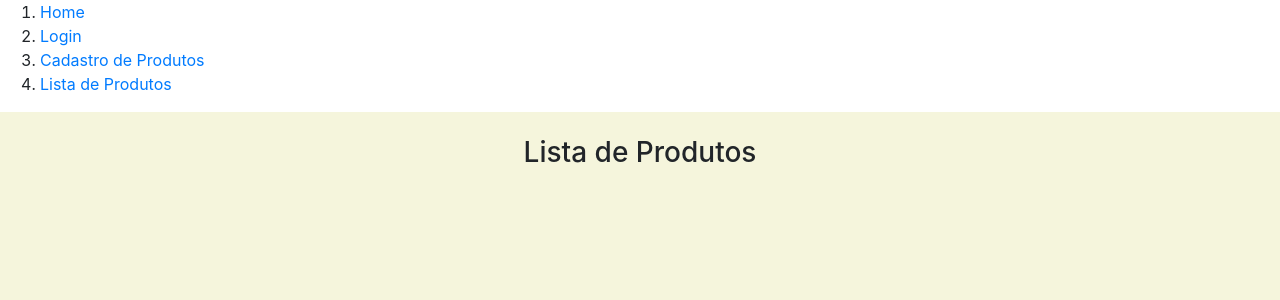
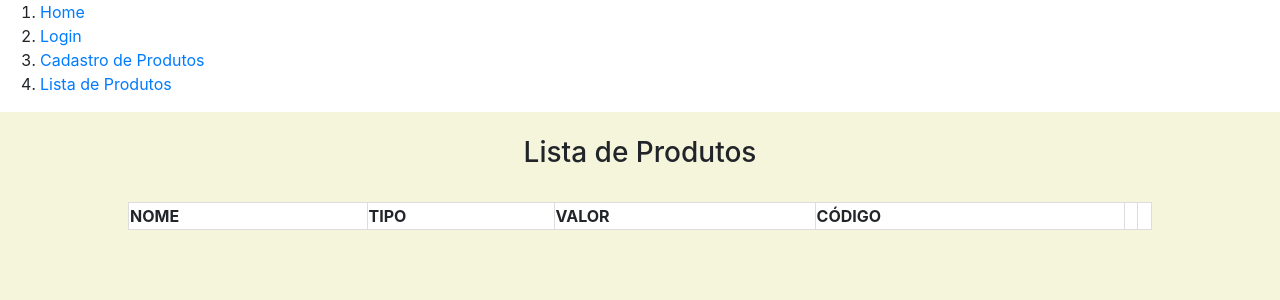
Before and after one commit to fpmatos/controle-de-caixa-1, a React (Create React App) app: page /lista-produtos in a window 1280 px wide. Shown: the top 300 px of the page. Built offline with nearby package versions, Linux system fonts and the light colour scheme.

Commit message:
versão-1.3

```diff
--- a/src/pages/login/index.js
+++ b/src/pages/login/index.js
@@ -6,6 +6,7 @@ export default function Login(){
 
     const [model, setModel] = useState({email:"", senha:""})
     const [message, setMessage] = useState()
+    const [refInput, setRefInput] = useState()
 
     const changeModel = ({target})=>{
       setModel((state)=>{
@@ -21,7 +22,10 @@ export default function Login(){
          })
 
          event.preventDefault()
+         setRefInput("")
     }
+
+
 
 
 
@@ -32,9 +36,9 @@ export default function Login(){
                     <h2 className="font-weight-bold">Login</h2>
                 </div>
 
-                   <input onChange={changeModel} className="form-control my-2" name="email" type="email" placeholder="Digite o email" />
+                   <input onChange={changeModel} value={refInput} className="form-control my-2" name="email" type="email" placeholder="Digite o email" />
 
-                    <input onChange={changeModel} className="form-control my-2" name="senha" type="password" placeholder="Digite a senha" />
+                    <input onChange={changeModel} value={refInput} className="form-control my-2" name="senha" type="password" placeholder="Digite a senha" />
 
                 <button className="btn btn-primary btn-block btn-lg my-2" type="submit">Logar</button>
                 <div className="text-center">
--- /dev/null
+++ b/src/pages/produtos/editar/estilo.css
@@ -0,0 +1,7 @@
+.editar{
+    background-color: beige;
+    margin: auto;
+    width: 100%;
+    padding: 15%;
+    height: 100vh;
+}
--- /dev/null
+++ b/src/pages/produtos/editar/index.js
@@ -0,0 +1,40 @@
+import React, {useState, useEffect} from "react"
+import "./estilo.css"
+import { retornarValores } from "../../../services/productService"
+
+export default function Editar(){
+    const [item, setItem] = useState([])
+    const [model, setModel] = useState()
+
+    useEffect(()=>{
+        retornarValores().then((x)=>{
+            setItem(x)
+        })
+    }, [item])
+
+    const changeModel = ({target})=>{
+        setModel((state)=>{
+            return {...state, [target.name]: target.value}
+        })
+    }
+
+    return(
+        <div>
+            {item.map((x)=>{
+                return(
+                    <form>
+                    <div className="text-center">
+                        <h3 className="font-weight-bold">Editar Produto</h3>
+                    </div>
+                    <input onChange={changeModel} name="nome" value={x.nome} className="form-control" />
+                    <input onChange={changeModel} name="tipo" value={x.tipo} className="form-control" />
+                    <input onChange={changeModel} name="valor" value={x.valor} className="form-control" />
+                    <input onChange={changeModel} name="codigo" value={x.codigo} className="form-control" />
+                    <button className="btn btn-primary btn-block">Salvar</button>
+                </form>
+                )
+            })}
+
+        </div>
+    )
+}
--- a/src/pages/produtos/lista/estilo.css
+++ b/src/pages/produtos/lista/estilo.css
@@ -6,7 +6,15 @@
 
 }
 
-.item{
+.lista table{
     border: 1px solid #ddd;
     background-color: white;
 }
+
+.lista table tr{
+    border: 1px solid #ddd;
+}
+
+.lista table tr td{
+    border: 1px solid #ddd;
+}
--- a/src/pages/produtos/lista/index.js
+++ b/src/pages/produtos/lista/index.js
@@ -2,9 +2,11 @@ import React, {useState, useEffect} from "react"
 import {retornarTodos} from "../../../services/productService"
 import "./estilo.css"
 import {removerItem} from "../../../services/productService"
+import { editarCodigo } from "../../../services/productService"
 
 
-export default function Lista(){
+
+export default function Lista({history}){
     const [itens, setItens] = useState([])
 
     useEffect(()=>{
@@ -25,26 +27,37 @@ const deleteItem = (itemCodigo)=>{
     })
 }
 
+const editar = (editCodigo)=>{
+    editarCodigo(editCodigo).then(()=>{
+        history.push("/editar-produtos")
+    })
+}
+
 
     return(
         <div className="lista">
             <h3 className="text-center py-4">Lista de Produtos</h3>
-            {itens.map((x)=>{
-                return(
-                    <div className="container item my-2">
-                        <article>
-                            <h3> {x.nome} </h3>
-                            <h5> <span>Tipo:</span> {x.tipo} </h5>
-                            <p> <span>Valor:</span> {x.valor} <span>R$</span> </p>
-                            <p> <span>Código de barras:</span> {x.codigo} </p>
-                            <div className="botoes my-1">
-                                <button className="btn btn-primary mx-4">Editar</button>
-                                <button onClick={()=> deleteItem(x.codigo)} className="btn btn-danger mx-4">Excluir</button>
-                            </div>
-                        </article>
-                    </div>
-                )
-            })}
+                <table style={{width: "80%"}} className="container item my-2">
+                    <tr style={{fontWeight:"bold"}}>
+                        <td>NOME</td>
+                        <td>TIPO</td>
+                        <td>VALOR</td>
+                        <td>CÓDIGO</td>
+                        <td></td>
+                        <td></td>
+                    </tr>
+
+                {itens.map((x)=>
+                     <tr>
+                         <td> {x.nome} </td>
+                         <td> {x.tipo} </td>
+                         <td> {x.valor} </td>
+                         <td> {x.codigo} </td>
+                         <td> <button onClick={()=> editar(x.codigo)}  className="btn btn-primary btn-x5">Editar</button> </td>
+                         <td> <button onClick={()=> deleteItem(x.codigo)}  className="btn btn-danger btn-x5">Excluir</button> </td>
+                     </tr>
+                 )}
+                </table>
         </div>
     )
 }
--- a/src/rotas.js
+++ b/src/rotas.js
@@ -5,6 +5,7 @@ import Header from "./component/header"
 import Home from "./pages/home"
 import CadastroProdutos from "./pages/produtos/cadastro"
 import Lista from "./pages/produtos/lista"
+import Editar from "./pages/produtos/editar"
 
 const Rotas = ()=>{
     return(
@@ -15,6 +16,7 @@ const Rotas = ()=>{
                <Route exact path="/" component={Home} />
                <Route exact path="/cadastro-produtos" component={CadastroProdutos} />
                <Route exact path="/lista-produtos" component={Lista} />
+               <Route exact path="/editar-produtos" component={Editar} />
            </Switch>
         </BrowserRouter>
     )
--- a/src/services/productService.js
+++ b/src/services/productService.js
@@ -14,3 +14,12 @@ export const removerItem = (model)=>{
     dbProduct.splice(indexToDelete, 1)
     return Promise.resolve()
 }
+
+export const editarCodigo = (editCodigo)=>{
+    const findCodigo = dbProduct.find(e=>e.editCodigo === editCodigo)
+    return Promise.resolve()
+}
+
+export const retornarValores = ()=>{
+    return Promise.resolve(dbProduct)
+}
```
